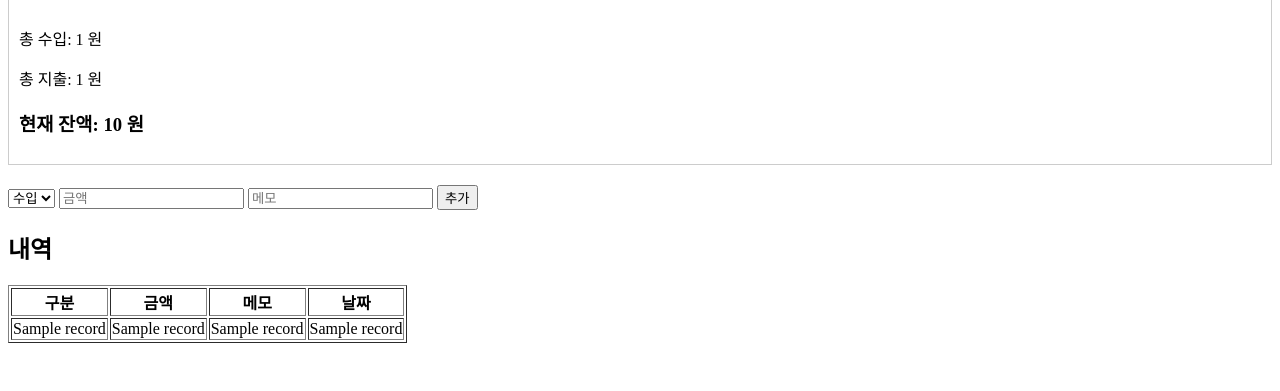
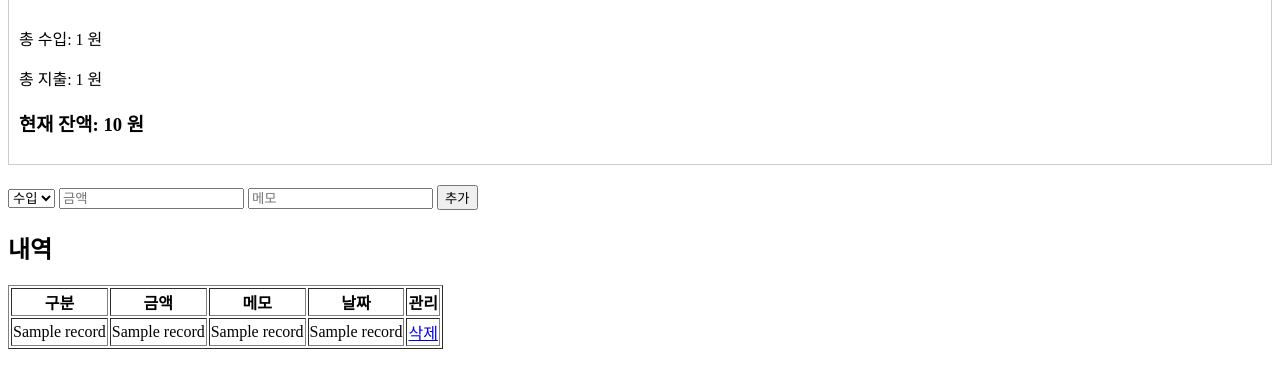
Before and after one commit to developerwkddbs/Account_Book, a Flask app: template templates/index.html in a window 1280 px wide. Shown: the part 90-481 px from the top of the page. Run offline with Flask 3, Linux system fonts and the light colour scheme; the template is opened without the code that fills it: most values are stand-ins (such as "Sample title", 1, 10 or a date in 2020).

Commit message:
Feat: 가계부 내역 삭제 기능 추가

```diff
--- a/app.py
+++ b/app.py
@@ -61,5 +61,14 @@ def index():
 
     return render_template("index.html", records=records)
 
+@app.route("/delete/<int:record_id>")
+def delete(record_id):
+    conn = get_db()
+    cur = conn.cursor()
+    cur.execute("DELETE FROM records WHERE id = ?", (record_id,))
+    conn.commit()
+    conn.close()
+    return redirect(url_for("index"))
+
 if __name__ == "__main__":
     app.run(debug=True)
--- a/templates/index.html
+++ b/templates/index.html
@@ -30,6 +30,7 @@
             <th>금액</th>
             <th>메모</th>
             <th>날짜</th>
+            <th>관리</th>
         </tr>
         {% for r in records %}
         <tr>
@@ -37,6 +38,12 @@
             <td>{{ r[2] }}</td>
             <td>{{ r[3] }}</td>
             <td>{{ r[4] }}</td>
+            <td>
+                <a href="{{ url_for('delete', record_id=r[0]) }}"
+                onclick="return confirm('해당 기록을 삭제하시겠습니까?');">
+                삭제
+                </a>
+            </td>
         </tr>
         {% endfor %}
     </table>
```
